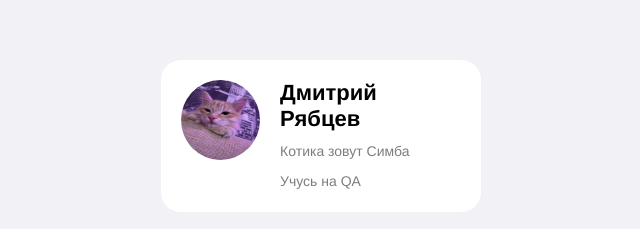
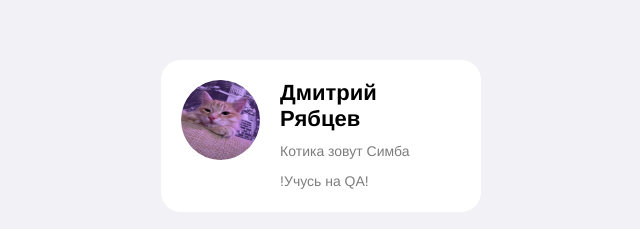
Before and after one commit to Xryak1337/-HTML-CSS-, a plain HTML site: page index.html in a window 1280 px wide. Shown: the part 111-340 px from the top of the page, 319-959 px from the left. Drawn offline with Linux system fonts and the light colour scheme; a script that the page names is missing.

Commit message:
Ничего

```diff
--- a/index.html
+++ b/index.html
@@ -18,7 +18,7 @@
     <div class="header__textContainer">
       <h1 class="header__title">Дмитрий Рябцев</h1>
       <h3 class="header__subtitle">Котика зовут Симба</h3>
-      <h3 class="header__subtitle">Учусь на QA</h3>
+      <h3 class="header__subtitle">!Учусь на QA!</h3>
     </div>
   </header>
   <main>
```
